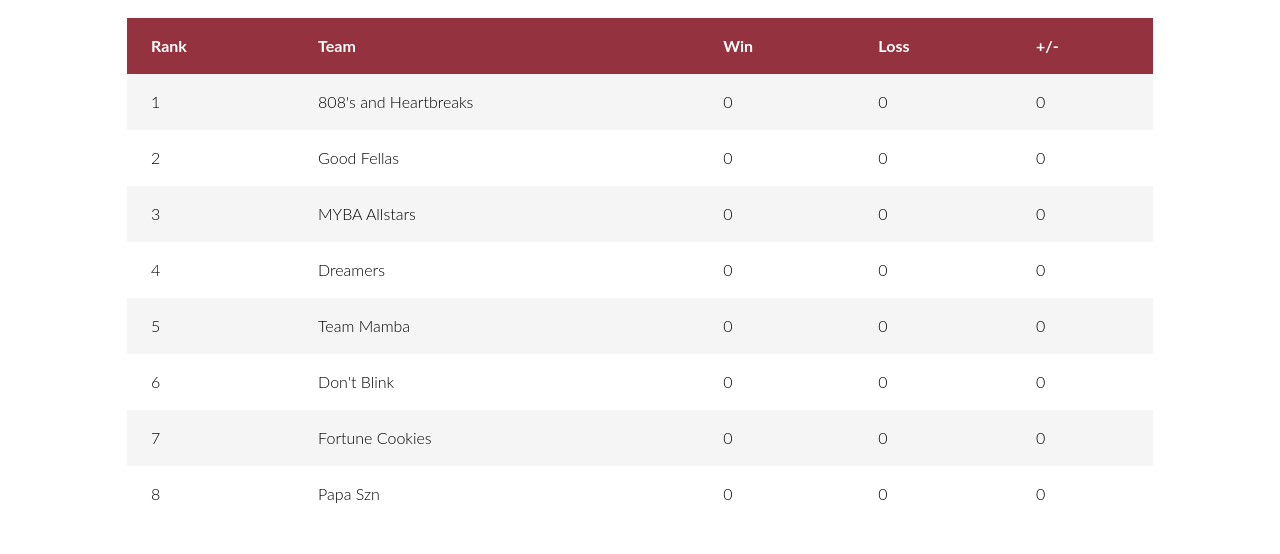
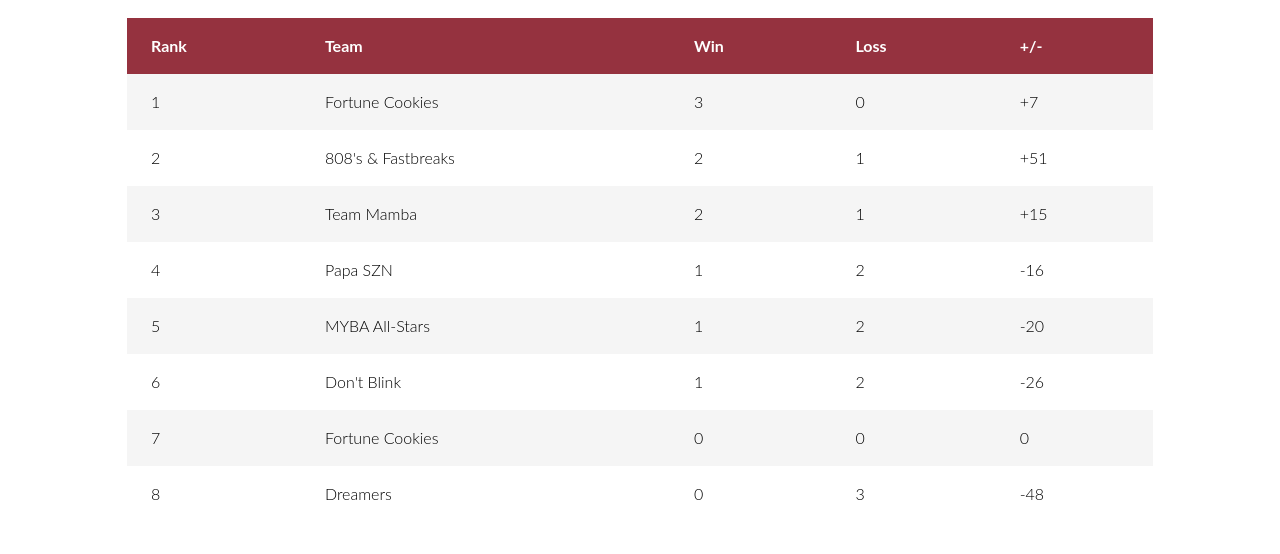
Before and after one commit to hkhawaja3/aba, a plain HTML site: page standings.html in a window 1280 px wide. Shown: the part 398-952 px from the top of the page. Drawn offline with Linux system fonts and the light colour scheme.

Commit message:
Update standings.html

```diff
--- a/standings.html
+++ b/standings.html
@@ -78,45 +78,45 @@
                                     <tbody>
                                         <tr>
                                             <td class="rank">1</td>
-                                            <td class="team">808's and Heartbreaks</td>
-                                            <td class="wins">0</td>
+                                            <td class="team">Fortune Cookies</td>
+                                            <td class="wins">3</td>
                                             <td class="loss">0</td>
-                                            <td class="up-down">0</td>
+                                            <td class="up-down">+7</td>
                                         </tr>
                                         <tr>
                                             <td class="rank">2</td>
-                                            <td class="team">Good Fellas</td>
-                                            <td class="wins">0</td>
-                                            <td class="loss">0</td>
-                                            <td class="up-down">0</td>
+                                            <td class="team">808's & Fastbreaks</td>
+                                            <td class="wins">2</td>
+                                            <td class="loss">1</td>
+                                            <td class="up-down">+51</td>
                                         </tr>
                                         <tr>
                                             <td class="rank">3</td>
-                                            <td class="team">MYBA Allstars</td>
-                                            <td class="wins">0</td>
-                                            <td class="loss">0</td>
-                                            <td class="up-down">0</td>
+                                            <td class="team">Team Mamba</td>
+                                            <td class="wins">2</td>
+                                            <td class="loss">1</td>
+                                            <td class="up-down">+15</td>
                                         </tr>
                                         <tr>
                                             <td class="rank">4</td>
-                                            <td class="team">Dreamers</td>
-                                            <td class="wins">0</td>
-                                            <td class="loss">0</td>
-                                            <td class="up-down">0</td>
+                                            <td class="team">Papa SZN</td>
+                                            <td class="wins">1</td>
+                                            <td class="loss">2</td>
+                                            <td class="up-down">-16</td>
                                         </tr>
                                         <tr>
                                             <td class="rank">5</td>
-                                            <td class="team">Team Mamba</td>
-                                            <td class="wins">0</td>
-                                            <td class="loss">0</td>
-                                            <td class="up-down">0</td>
+                                            <td class="team">MYBA All-Stars</td>
+                                            <td class="wins">1</td>
+                                            <td class="loss">2</td>
+                                            <td class="up-down">-20</td>
                                         </tr>
                                         <tr>
                                             <td class="rank">6</td>
                                             <td class="team">Don't Blink</td>
-                                            <td class="wins">0</td>
-                                            <td class="loss">0</td>
-                                            <td class="up-down">0</td>
+                                            <td class="wins">1</td>
+                                            <td class="loss">2</td>
+                                            <td class="up-down">-26</td>
                                         </tr>
                                         <tr>
                                             <td class="rank">7</td>
@@ -127,10 +127,10 @@
                                         </tr>
                                         <tr>
                                             <td class="rank">8</td>
-                                            <td class="team">Papa Szn</td>
+                                            <td class="team">Dreamers</td>
                                             <td class="wins">0</td>
-                                            <td class="loss">0</td>
-                                            <td class="up-down">0</td>
+                                            <td class="loss">3</td>
+                                            <td class="up-down">-48</td>
                                         </tr>
 
                                     </tbody>
```
